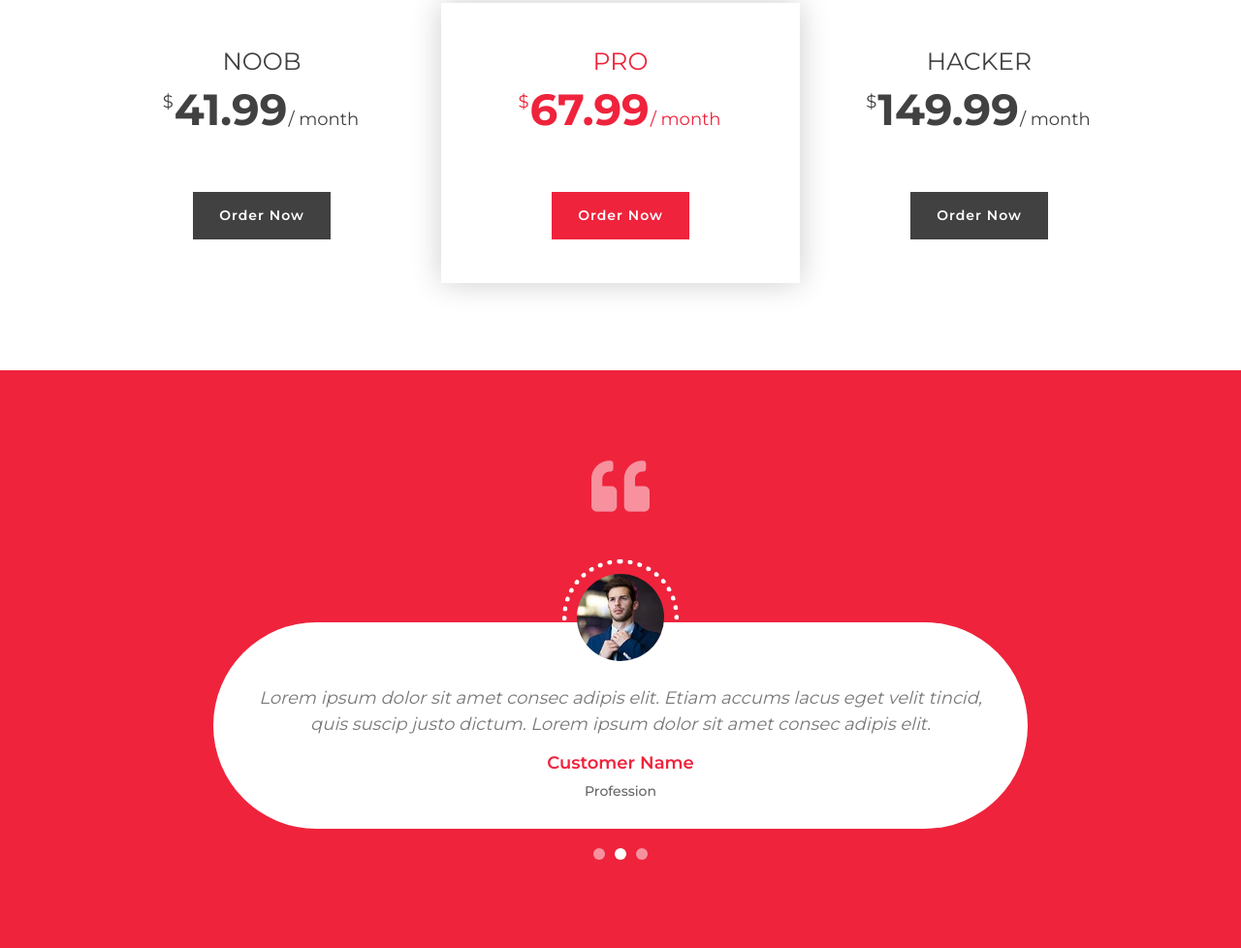
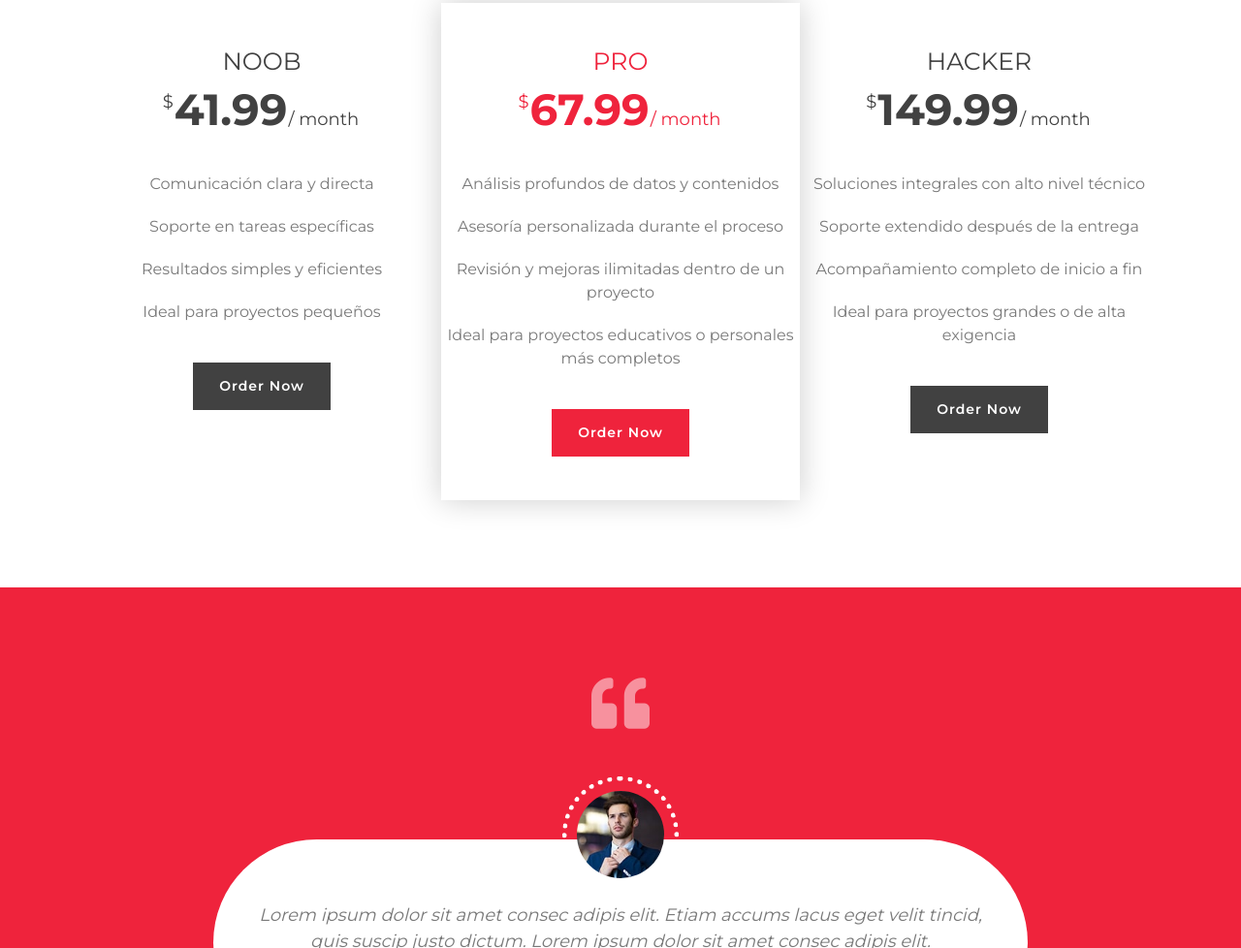
Before and after one commit to victorpmo21/Portafolio-Personal-Victor-Mosquera, a plain HTML site: page index.html in a window 1280 px wide. Shown: the part 4025-5003 px from the top of the page at 97% size. Drawn offline with nearby package versions, Linux system fonts and the light colour scheme.

Commit message:
Add bullet points to price descriptions in index.html

```diff
--- a/index.html
+++ b/index.html
@@ -360,7 +360,13 @@
                             </div>
                             <div class="price-body">
                                 <div class="price-description">
+                                    <ul>
+                                        <li>Comunicación clara y directa</li>
+                                        <li>Soporte en tareas específicas</li>
+                                        <li>Resultados simples y eficientes</li>
+                                        <li>Ideal para proyectos pequeños</li>
 
+                                    </ul>
                                 </div>
                             </div>
                             <div class="price-footer">
@@ -382,6 +388,13 @@
                             </div>
                             <div class="price-body">
                                 <div class="price-description">
+                                    <ul>
+                                        <li>Análisis profundos de datos y contenidos </li>
+                                        <li>Asesoría personalizada durante el proceso</li>
+                                        <li>Revisión y mejoras ilimitadas dentro de un proyecto</li>
+                                        <li>Ideal para proyectos educativos o personales más completos</li>
+
+                                    </ul>
 
                                 </div>
                             </div>
@@ -404,7 +417,13 @@
                             </div>
                             <div class="price-body">
                                 <div class="price-description">
+                                   <ul>
+                                        <li>Soluciones integrales con alto nivel técnico </li>
+                                        <li>Soporte extendido después de la entrega</li>
+                                        <li>Acompañamiento completo de inicio a fin</li>
+                                        <li>Ideal para proyectos grandes o de alta exigencia</li>
 
+                                    </ul>
                                 </div>
                             </div>
                             <div class="price-footer">
```
